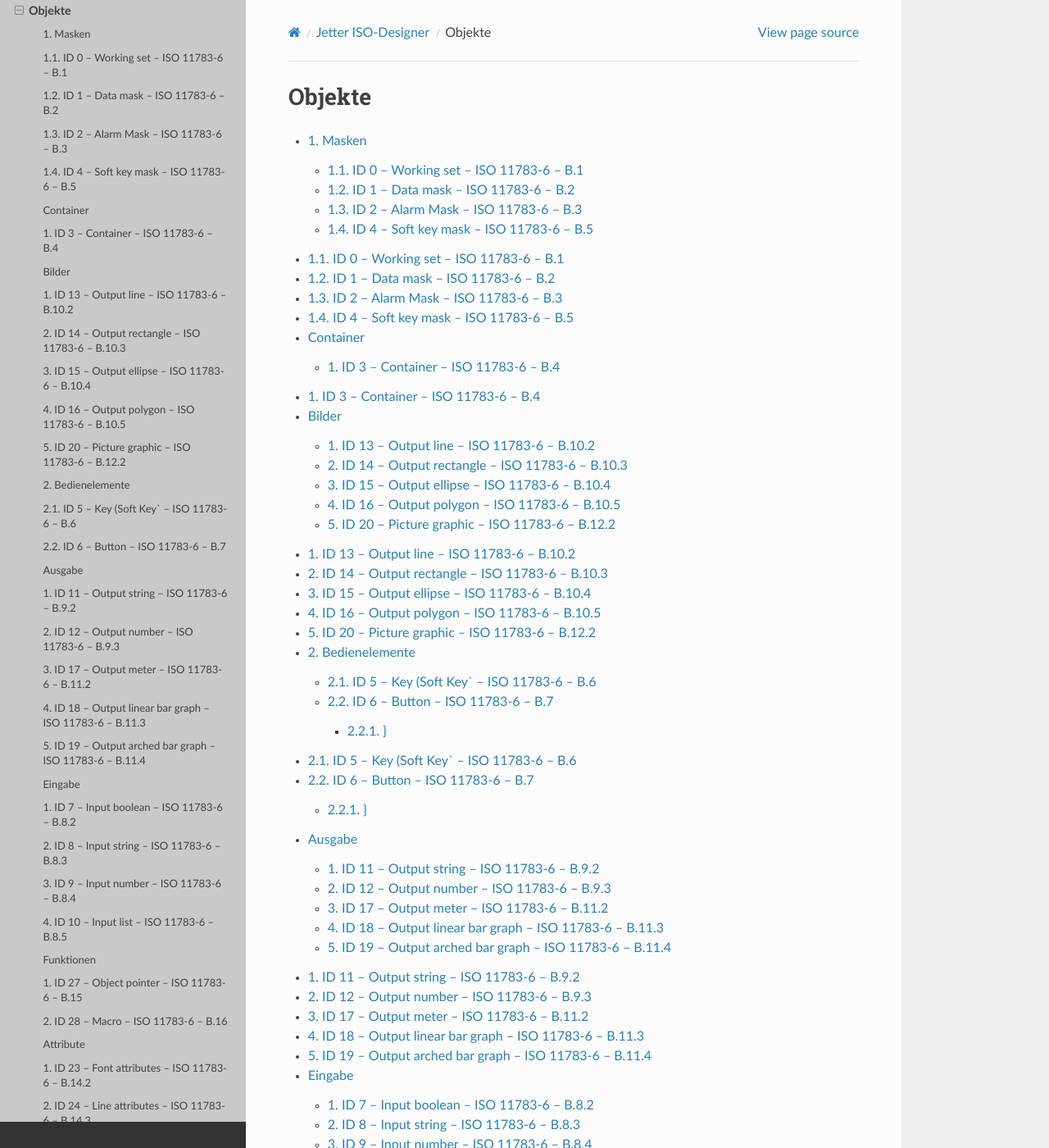
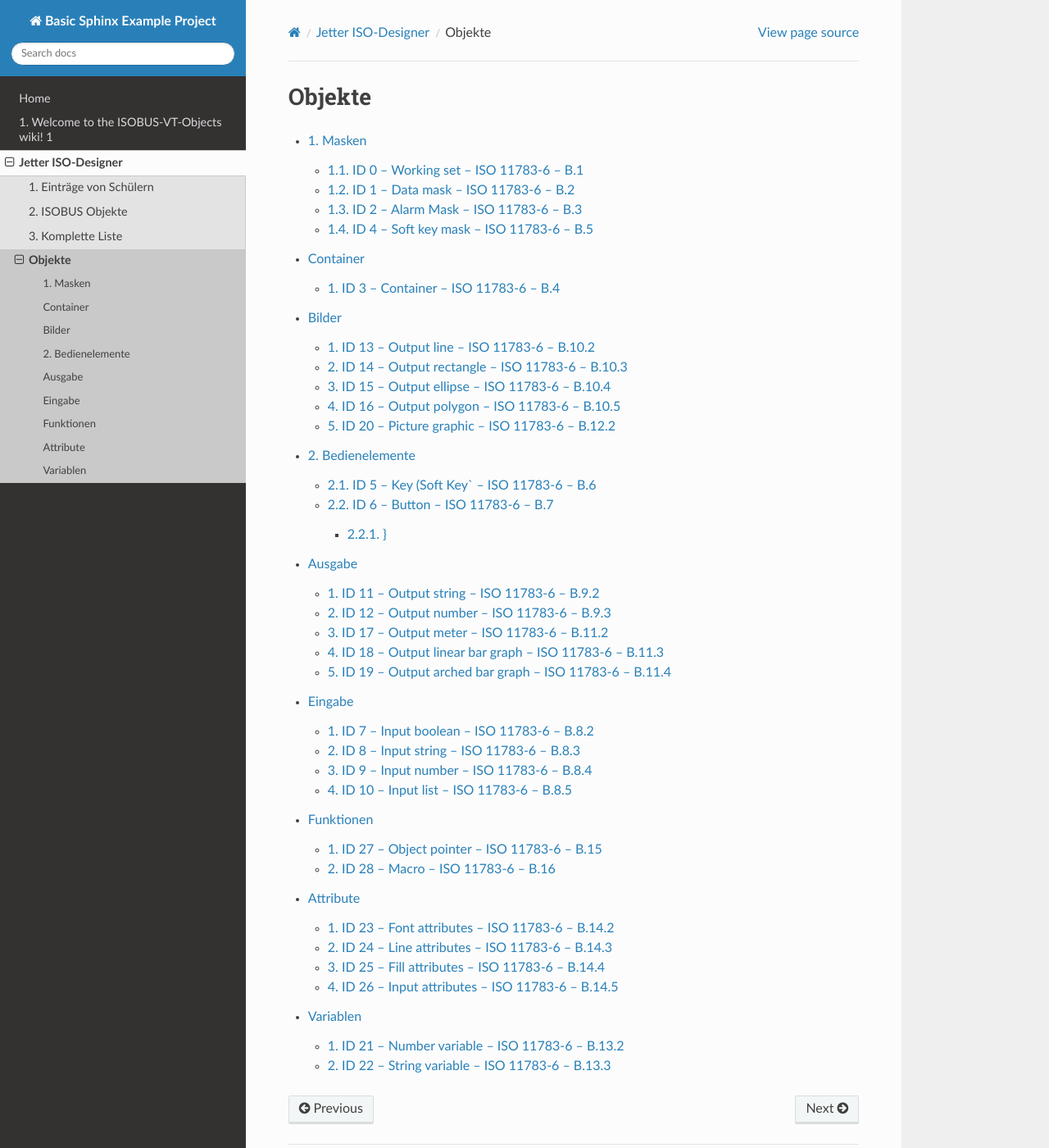
Before and after one commit to Meisterschulen-am-Ostbahnhof-Munchen/ISOBUS-VT-Objects-docs, a Sphinx documentation site: the page built from docs/Objekte.rst, in a window 1280 px wide and 1400 px high. Shown: the whole window at 82% size. Built offline with Sphinx 7.4.7 and the Read the Docs theme 2.0.0, drawn with Linux system fonts in a browser that asks for light colours; pages that are not in the unit, such as notebooks, are missing from menus; some of the changed text lies outside the part shown.

Commit message:
Update Objekte.rst

```diff
--- a/docs/Objekte.rst
+++ b/docs/Objekte.rst
@@ -11,40 +11,11 @@
    :maxdepth: 9
 
    Masken
-   ID-00-–-Working-set-–-ISO-11783-6-–-B.1
-   ID-01-–-Data-mask-–-ISO-11783-6-–-B.2
-   ID-02-–-Alarm-Mask-–-ISO-11783-6-–-B.3
-   ID-04-–-Soft-key-mask-–-ISO-11783-6-–-B.5
    Container
-   ID-03-–-Container-–-ISO-11783-6-–-B.4
    Bilder
-   ID-13-–-Output-line-–-ISO-11783-6-–-B.10.2
-   ID-14-–-Output-rectangle-–-ISO-11783-6-–-B.10.3
-   ID-15-–-Output-ellipse-–-ISO-11783-6-–-B.10.4
-   ID-16-–-Output-polygon-–-ISO-11783-6-–-B.10.5
-   ID-20-–-Picture-graphic-–-ISO-11783-6-–-B.12.2
    Bedienelemente
-   ID-05-–-Key-(Soft-Key)-–-ISO-11783-6-–-B.6
-   ID-06-–-Button-–-ISO-11783-6-–-B.7
    Ausgabe
-   ID-11-–-Output-string-–-ISO-11783-6-–-B.9.2
-   ID-12-–-Output-number-–-ISO-11783-6-–-B.9.3
-   ID-17-–-Output-meter-–-ISO-11783-6-–-B.11.2
-   ID-18-–-Output-linear-bar-graph-–-ISO-11783-6-–-B.11.3
-   ID-19-–-Output-arched-bar-graph-–-ISO-11783-6-–-B.11.4
    Eingabe
-   ID-07-–-Input-boolean-–-ISO-11783-6-–-B.8.2
-   ID-08-–-Input-string-–-ISO-11783-6-–-B.8.3
-   ID-09-–-Input-number-–-ISO-11783-6-–-B.8.4
-   ID-10-–-Input-list-–-ISO-11783-6-–-B.8.5
    Funktionen
-   ID-27-–-Object-pointer-–-ISO-11783-6-–-B.15
-   ID-28-–-Macro-–-ISO-11783-6-–-B.16
    Attribute
-   ID-23-–-Font-attributes-–-ISO-11783-6-–-B.14.2
-   ID-24-–-Line-attributes-–-ISO-11783-6-–-B.14.3
-   ID-25-–-Fill-attributes-–-ISO-11783-6-–-B.14.4
-   ID-26-–-Input-attributes-–-ISO-11783-6-–-B.14.5
    Variablen
-   ID-21-–-Number-variable-–-ISO-11783-6-–-B.13.2
-   ID-22-–-String-variable-–-ISO-11783-6-–-B.13.3
```
